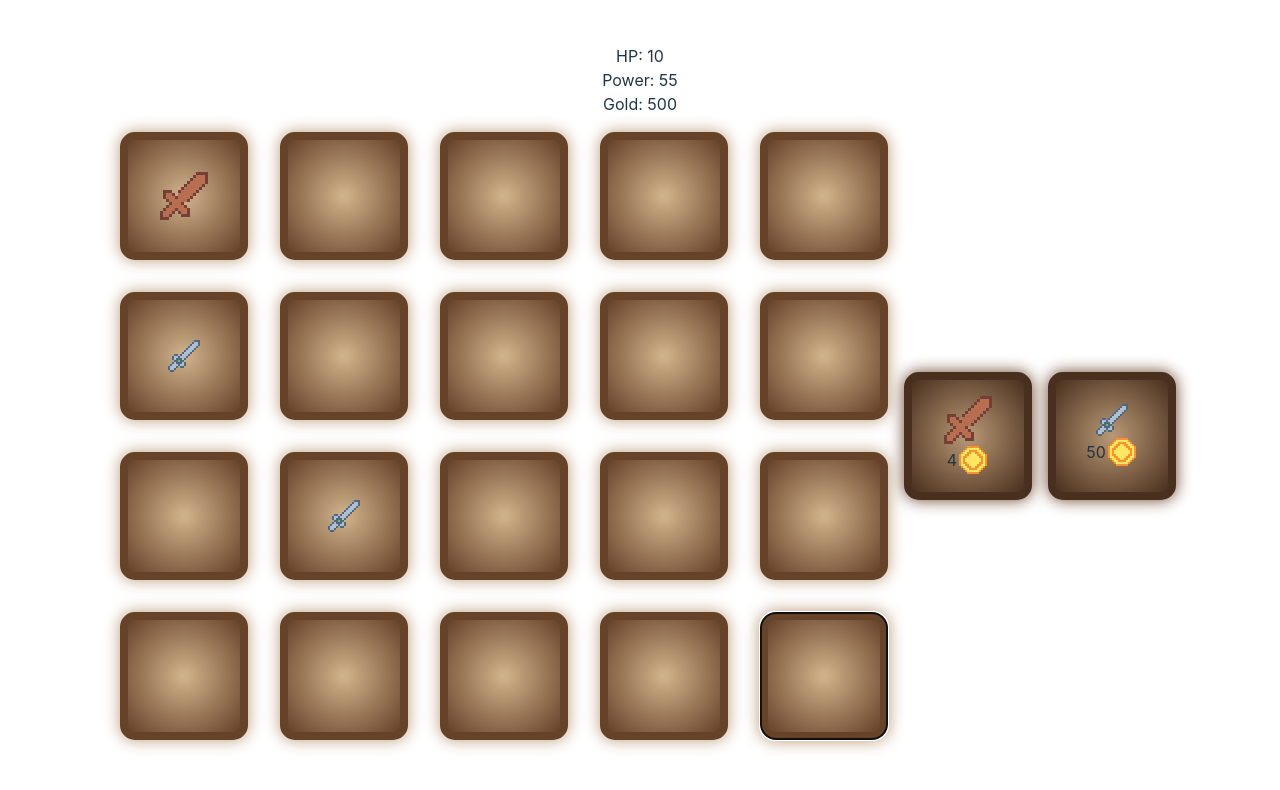
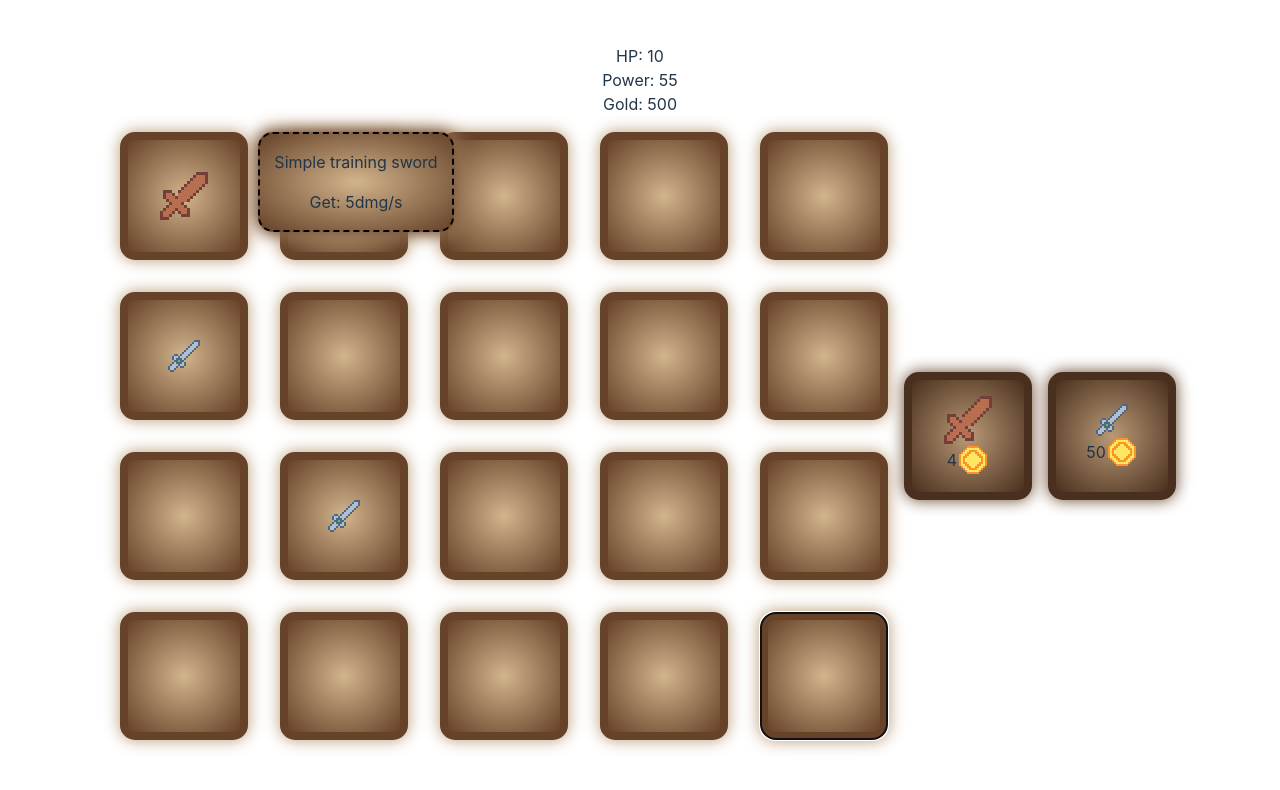
Before and after one commit to LestarDev/backbox, a React (Vite) app: page / in a window 1280 px wide. In both pictures the pointer is over the element 184 px from the left and 196 px from the top of the page. Shown: the top 790 px of the page. Built offline with nearby package versions, Linux system fonts and the light colour scheme.

Commit message:
add description

```diff
--- a/src/components/SinglePlace/SinglePlace.css
+++ b/src/components/SinglePlace/SinglePlace.css
@@ -17,3 +17,36 @@
     outline: none;
     box-shadow: inset 0px 0px 5px 6px rgba(0,0,0,0.75);
 }
+
+.hide-description{
+    display: none;
+    flex-direction: column;
+}
+
+.SinglePlace:hover{
+    z-index: 99;
+}
+
+.SinglePlace:hover .hide-description{
+    display: flex;
+    position: absolute;
+    width: 12rem;
+    /* height: 8rem; */
+    /* transform: translateX(100%); */
+    background: radial-gradient(#D2B48C, #664229);
+    filter: drop-shadow(0 0 0.5em #664229);
+    border-radius: 15px;
+    justify-content: center;
+    align-items: center;
+    top: -0.5rem;
+    left: calc(8rem + 2px);
+    border: 2px dashed black;
+}
+
+.SinglePlace.Empty:hover .hide-description{
+    display: none;
+}
+
+.hide-description span{
+    margin: 0 0 1rem 0;
+}
--- a/src/components/SinglePlace/SinglePlace.tsx
+++ b/src/components/SinglePlace/SinglePlace.tsx
@@ -106,6 +106,10 @@ const SinglePlace = (props: pageType) => {
 
     return <div tabIndex={1} className={props.innerItem.category+" SinglePlace "+addSelectedClass()} ref={divRef} onKeyDown={moveItem} onMouseDown={changeSelected}>
         <img src={props.innerItem.img} alt={props.innerItem.name} />
+        <div className='hide-description'>
+            <p>{props.innerItem.description}</p>
+            <span>Get: {props.innerItem.value}dmg/s</span>
+        </div>
     </div>
 }
 
```
Also changed, not shown: src/components/ShopItemPlace/ShopItemPlace.css (line endings or trailing spaces).
